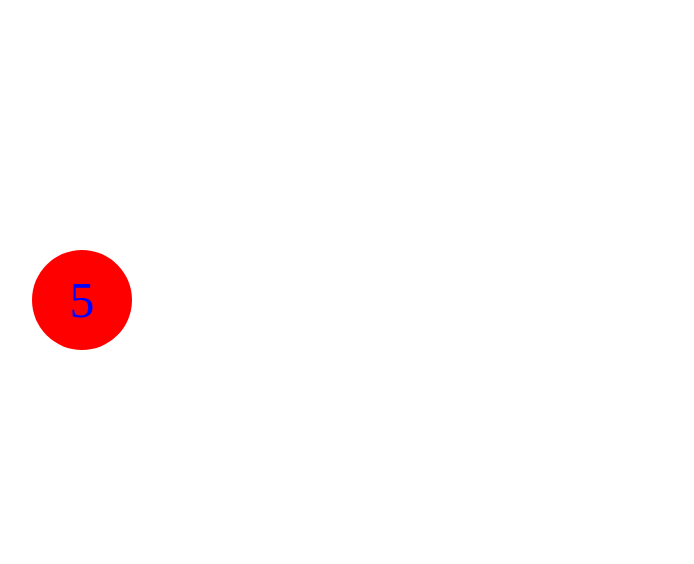
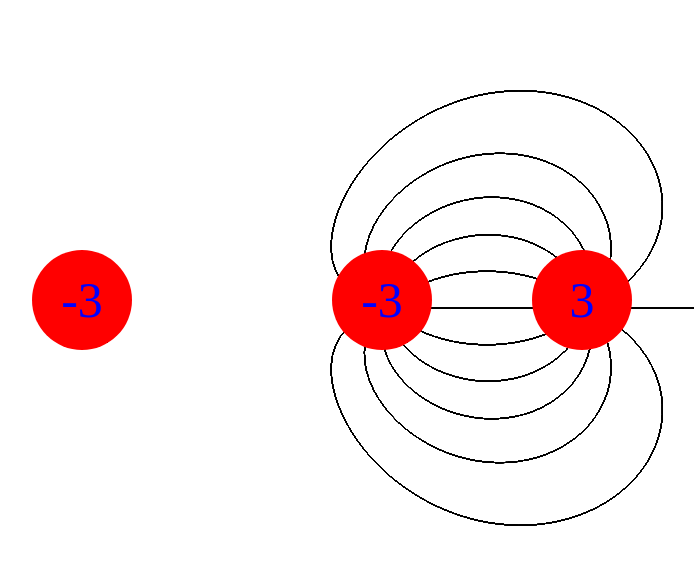
Before and after one commit to SJS830/Electric-Field-Simulator, a plain HTML site: page index.html in a window 1280 px wide. Shown: the whole page, without its empty margins (218-912 px from the left). Drawn offline with Linux system fonts and the light colour scheme.

Commit message:
Added interactivity

```diff
--- a/index.js
+++ b/index.js
@@ -2,29 +2,6 @@ const canvas = document.createElement("canvas");
 const ctx = canvas.getContext("2d");
 canvas.classList.add("canvas");
 document.body.appendChild(canvas);
-
-class Charge {
-  constructor(charge, x, y) {
-    this.x = x;
-    this.y = y;
-
-    let domElement = document.createElement("span");
-    domElement.classList.add("charge");
-    domElement.style.left = (x - 50) + "px";
-    domElement.style.top = (y - 50) + "px";
-    domElement.innerHTML = "<p>" + charge + "</p>";
-    document.body.appendChild(domElement);
-
-    this.domElement = domElement;
-  }
-
-  calculateForce(x, y) {
-    let dist = Math.hypot(this.x - x, this.y - y);
-    return [(x - this.x) / Math.pow(dist, 2), (y - this.y) / Math.pow(dist, 2)];
-  }
-}
-
-const charges = [new Charge(5, 300, 300)];
 
 function calculateLineDirection(x, y) {
   let fx = 0;
@@ -39,16 +16,95 @@ function calculateLineDirection(x, y) {
   return Math.atan2(fy, fx);
 }
 
-document.addEventListener("click", (event) => {
-  let x = event.x;
-  let y = event.y;
+class Charge {
+  constructor(charge, x, y) {
+    this.charge = charge;
+    this.x = x;
+    this.y = y;
 
-  for (let i = 0; i < 5; i++) {
-    console.log(x, y);
-    ctx.fillRect(x - 2, y - 2, 4, 4);
+    let domElement = document.createElement("span");
+    domElement.classList.add("charge");
+    domElement.style.left = (x - 50) + "px";
+    domElement.style.top = (y - 50) + "px";
+    domElement.innerHTML = "<p>" + charge + "</p>";
+    domElement.draggable = true;
 
-    let dir = calculateLineDirection(x, y);
-    x += Math.cos(dir) * 10;
-    y += Math.sin(dir) * 10;
+    document.body.appendChild(domElement);
+
+    let lastDragTime = 0;
+
+    domElement.addEventListener("drag", (event) => {
+      if (lastDragTime + 500 > performance.now()) {
+        return;
+      }
+
+      lastDragTime = performance.now();
+
+      if (event.x == 0 && event.y == 0) {
+        return;
+      }
+
+      this.x = event.x;
+      this.y = event.y;
+
+      domElement.style.left = (event.x - 50) + "px";
+      domElement.style.top = (event.y - 50) + "px";
+
+      updateCanvas();
+    });
+
+    this.domElement = domElement;
   }
+
+  calculateForce(x, y) {
+    let dist = Math.hypot(this.x - x, this.y - y);
+    return [(x - this.x) / Math.pow(dist, 2) * this.charge, (y - this.y) / Math.pow(dist, 2) * this.charge];
+  }
+
+  drawFieldLines() {
+    let numLines = Math.abs(this.charge * 4);
+
+    for (let n = 0; n < numLines; n++) {
+      let angle = Math.PI + 2 * Math.PI * n / numLines;
+
+      let x = this.x + Math.cos(angle) * 35;
+      let y = this.y + Math.sin(angle) * 40;
+
+      ctx.beginPath();
+      ctx.moveTo(x, y);
+
+      for (let i = 0; i < 100; i++) {
+        let dir = calculateLineDirection(x, y);
+        x += Math.cos(dir) * 10;
+        y += Math.sin(dir) * 10;
+
+        ctx.lineTo(x, y);
+        ctx.stroke();
+      }
+    }
+  }
+}
+
+function updateCanvas() {
+  let t = performance.now();
+
+  ctx.clearRect(0, 0, canvas.width, canvas.height);
+
+  charges.forEach(charge => {
+    charge.drawFieldLines();
+  });
+
+  console.log(performance.now() - t);
+}
+
+canvas.width = window.innerWidth;
+canvas.height = window.innerHeight;
+
+window.addEventListener("resize", () => {
+  canvas.width = window.innerWidth;
+  canvas.height = window.innerHeight;
+  updateCanvas();
 });
+
+const charges = [new Charge(-3, 300, 300), new Charge(-3, 600, 300), new Charge(3, 800, 300)];
+updateCanvas();
--- a/styles.css
+++ b/styles.css
@@ -16,6 +16,6 @@
 .canvas {
   position: absolute;
   display: block;
-  width: 500px;
-  height: 500px;
+  width: 100vw;
+  height: 100vh;
 }
```
